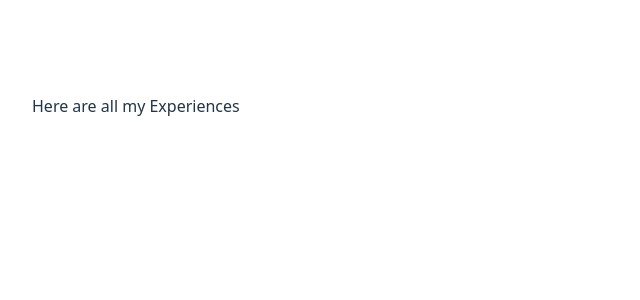
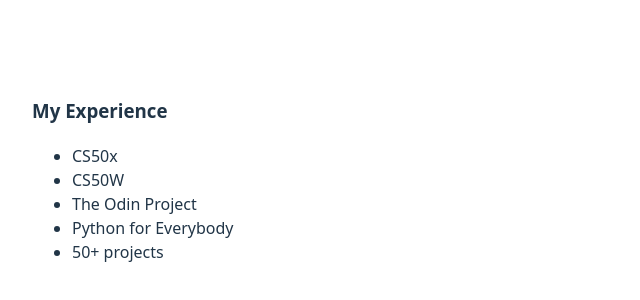
Before and after one commit to NickG35/my-portfolio, a React (Vite) app: page / in a window 1280 px wide. Shown: the part 3154-3454 px from the top of the page, without its empty margins (0-640 px from the left). Built offline with nearby package versions, Linux system fonts and the light colour scheme.

Commit message:
implemented placeholder experiences

```diff
--- a/src/components/Experience.jsx
+++ b/src/components/Experience.jsx
@@ -1,7 +1,14 @@
 function Experience(){
     return(
         <section className="portfolio-section">
-            <p>Here are all my Experiences</p>
+            <h3>My Experience</h3>
+            <ul>
+                <li>CS50x</li>
+                <li>CS50W</li>
+                <li>The Odin Project</li>
+                <li>Python for Everybody</li>
+                <li>50+ projects</li>
+            </ul>
         </section>
     );
 }
```
